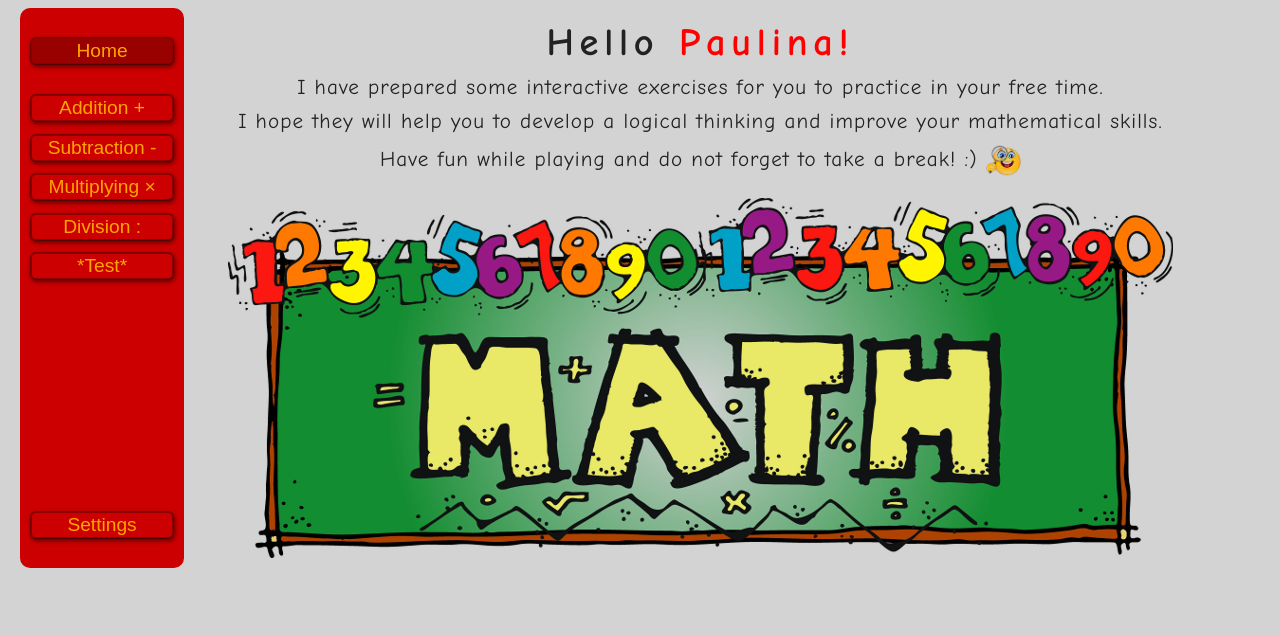
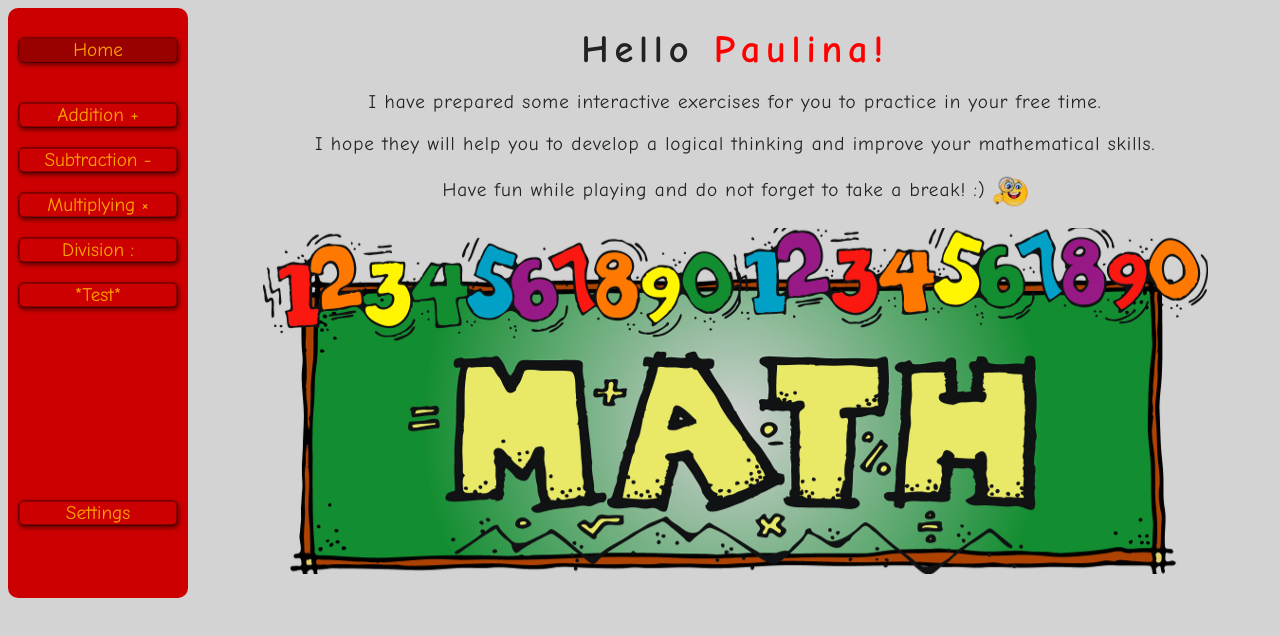
Before and after one commit to marcin80junic/Maths, a plain HTML site: page index.html in a window 1280 px wide. Drawn offline with Linux system fonts and the light colour scheme.

Commit message:
change of css page layout and few visual tweaks

```diff
--- a/css/style.css
+++ b/css/style.css
@@ -2,7 +2,7 @@ body {
   background-color: lightgrey;
   color: #222222;
   font-family: "Comic Sans MS", "Monotype Corsiva", cursive;
-  font-size: 120%;
+  font-size: 1.2em;
   font-weight: 500;
 }
 
@@ -11,47 +11,60 @@ body {
 }
 
 div#page {
-  width: 95%;
+  width: 100%;
   text-align: center;
   display: table;
+  margin: auto;
+  padding: 0;
 }
 
 div#menu {
   background-color: #cc0000;
+  position: fixed;
   float: left;
-  margin: 0 1%;
-  width: 12%;
-  height: 90%;
+  margin-bottom: 10px;
+  width: 160px;
+  height: 570px;
   padding: 10px;
-  border: 4px solid "dark brown";
   border-radius: 10px;
 }
 
 div#main {
-  width: 84%;
-  float: left;
-  margin: 1% auto auto auto;
+  width: 85%;
+  margin-top: 1em;
+  margin-left: 190px;
 }
 
-div#content {
-  margin-top: 20px;
+div#homeContent {
+  height: 18em;
+  background-image: url("../pics/mathKids.png");
+  background-repeat: no-repeat;
+  background-position: center;
 }
 
 ul {
-  padding-left: 0;
+  padding: 0;
 }
 
 li {
   list-style-type: none;
-  text-align: left;
-  margin-bottom: 8%;
+  text-align: center;
+  margin-bottom: 1em;
 }
 
-li button {
-  width: 100%;
+li:first-of-type {
+  margin-bottom: 2em;
+}
+
+li:last-of-type {
+  margin-top: 10em;
+}
+
+li a {
+  display: block;
+  text-decoration: none;
   background-color: #cc0000;
   color: orange;
-  font-size: inherit;
   border: 2px solid rgba(127, 0, 0);
   border: 2px solid rgba(0, 0, 0, .3);
   background-clip: padding-box;
@@ -60,16 +73,16 @@ li button {
   box-shadow: 1px 2px 4px rgba(0, 0, 0, .5);
 }
 
-li button.selected {
-  background-color: #990000;
+li a:hover {
+  background-color: #b30000;
 }
 
-.topMenuElement {
-  margin-bottom: 20%;
+li a:active {
+  background-color: #800000;
 }
 
-.bottomMenuElement {
-  margin-top: 160%;
+.selected {
+  background-color: #990000;
 }
 
 h1 {
@@ -79,8 +92,6 @@ h1 {
 
 p {
   letter-spacing: 0.05em;
-  font-size: 110%;
-  margin: 1% 0 0 0;
 }
 
 p.footer {
@@ -147,8 +158,13 @@ input[type=reset]{
   float: left;
 }
 
+input[type=reset]:hover, input[type=submit]:hover {
+  background-color: #00e6e6;
+  cursor: pointer;
+}
+
 input[type=submit]:active, input[type=reset]:active {
-  background-color: #00e6e6;
+  background-color: #008080;
 }
 
 #applySettings:enabled {
--- a/index.html
+++ b/index.html
@@ -11,27 +11,13 @@
 
       <div id="menu">
         <ul>
-          <li id="homeMenu" class="topMenuElement">
-            <button type="button" class="selected" autofocus="true">Home</button>
-          </li>
-          <li id="additionMenu">
-            <button type="button">Addition +</button>
-          </li>
-          <li id="subtractionMenu">
-            <button type="button">Subtraction -</button>
-          </li>
-          <li id="multiplyingMenu">
-            <button type="button">Multiplying &times</button>
-          </li>
-          <li id="divisionMenu">
-            <button type="button">Division :</button>
-          </li>
-          <li id="testMenu">
-            <button type="button">*Test*</button>
-          </li>
-          <li id="settingsMenu" class="bottomMenuElement">
-            <button type="button">Settings</button>
-          </li>
+          <li><a href="_blank" id="homeMenu" class="selected">Home</a></li>
+          <li><a href="_blank" id="additionMenu">Addition +</a></li>
+          <li><a href="_blank" id="subtractionMenu">Subtraction -</a></li>
+          <li><a href="_blank" id="multiplyingMenu">Multiplying &times</a></li>
+          <li><a href="_blank" id="divisionMenu">Division :</a></li>
+          <li><a href="_blank" id="testMenu">*Test*</a></li>
+          <li><a href="_blank" id="settingsMenu">Settings</a></li>
         </ul>
       </div>
 
@@ -56,9 +42,7 @@
         </div>
 
         <div id="content">
-          <div id="homeContent" class="visible">
-            <img src="pics/mathKids.png" alt="Math for kids" width="945px" height="360px"/>
-          </div>
+          <div id="homeContent" class="visible"></div>
           <div id="additionContent" class="hidden">
             <form id="additionForm" autocomplete="off">
               <fieldset>
@@ -97,7 +81,7 @@
             </form>
           </div>
           <div id="settingsContent" class="hidden">
-            <form id="settingsForm" autocomplete="off">
+            <form id="settingsForm">
               <fieldset>
                 <legend>Settings</legend>
                 <fieldset>
--- a/js/scripts.js
+++ b/js/scripts.js
@@ -28,25 +28,32 @@
   createTable("multiplying", "&times");
   createTable("division", ":");
 
-  $("#homeMenu").on("click", function() {
+  $("#homeMenu").on("click", function(e) {
+    e.preventDefault();
     switchContent(this, "home");
   });
-  $("#additionMenu").on("click", function() {
+  $("#additionMenu").on("click", function(e) {
+    e.preventDefault();
     switchContent(this, "addition");
   });
-  $("#subtractionMenu").on("click", function() {
+  $("#subtractionMenu").on("click", function(e) {
+    e.preventDefault();
     switchContent(this, "subtraction");
   });
-  $("#multiplyingMenu").on("click", function() {
+  $("#multiplyingMenu").on("click", function(e) {
+    e.preventDefault();
     switchContent(this, "multiplying");
   });
-  $("#divisionMenu").on("click", function() {
+  $("#divisionMenu").on("click", function(e) {
+    e.preventDefault();
     switchContent(this, "division");
   });
-  $("#testMenu").on("click", function() {
+  $("#testMenu").on("click", function(e) {
+    e.preventDefault();
     switchContent(this, "test");
   });
-  $("#settingsMenu").on("click", function() {
+  $("#settingsMenu").on("click", function(e) {
+    e.preventDefault();
     switchContent(this, "settings");
   });
 
@@ -64,8 +71,8 @@
   }
 
   function switchContent(menu, element) {
-    $("li button.selected").removeClass("selected");
-    $(menu).children().addClass("selected");
+    $("li a.selected").removeClass("selected");
+    $(menu).addClass("selected");
     $(".visible").hide();
     $("#"+element+"Intro, #"+element+"Content").attr("class", "visible").hide().fadeIn("slow");
   }
@@ -180,7 +187,6 @@
       textValue = $textField.val();
       if (textValue === "") {
         if (submit === false) {
-          alert("Please enter your answer in a text field!");
           $textField.focus();
           $textField.addClass("warning");
         }
```
Lines whose indentation alone changed are shown as unchanged.
